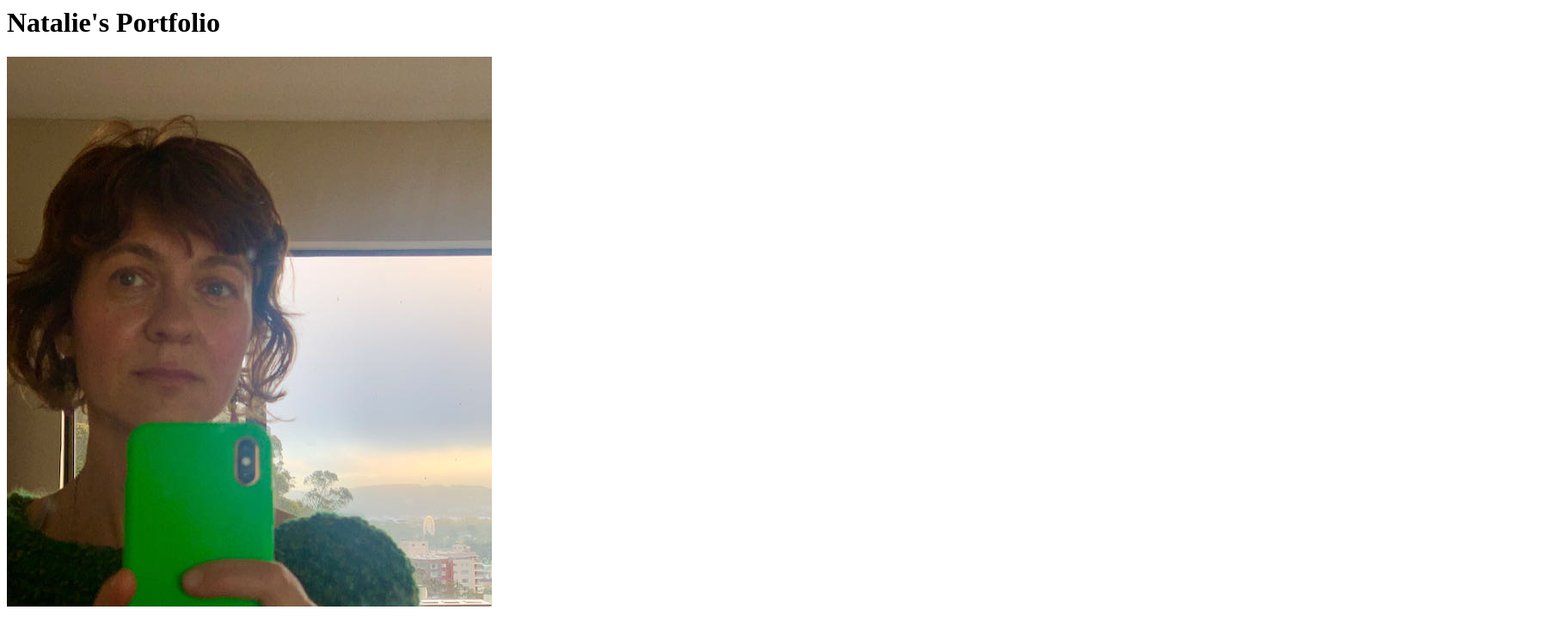
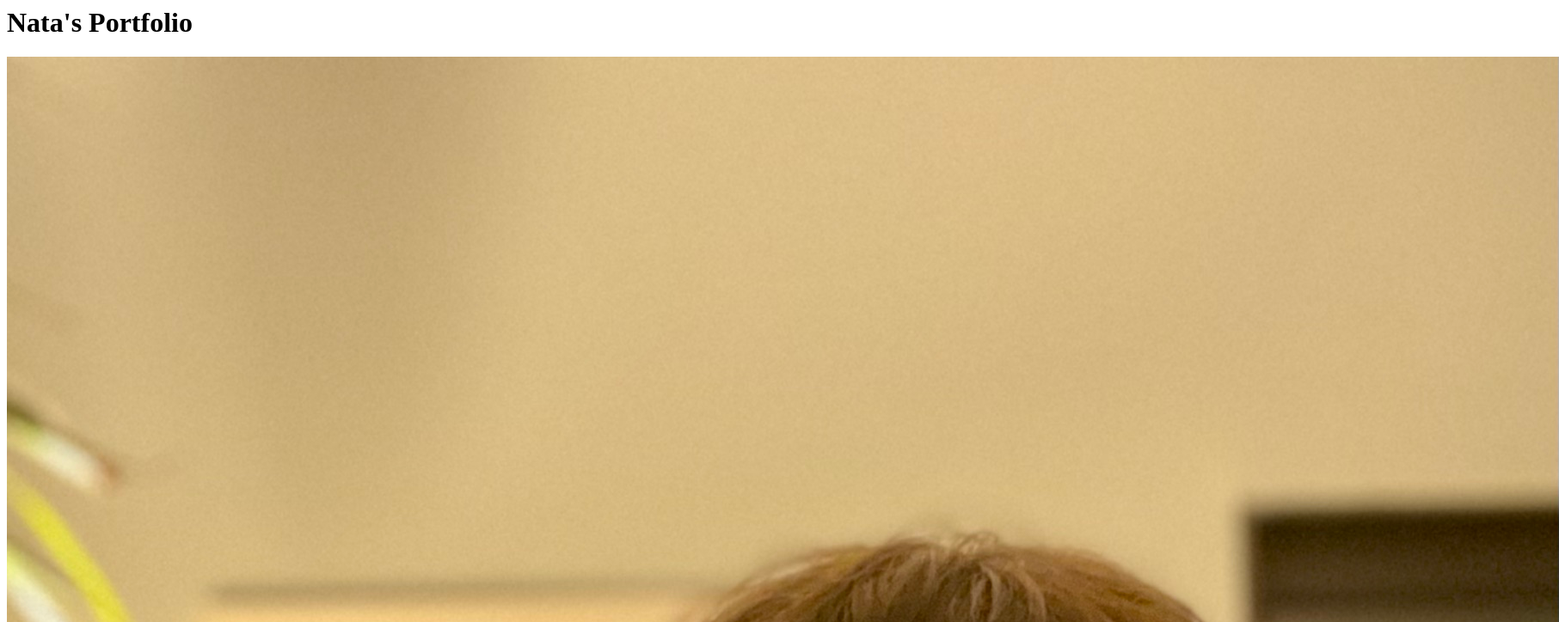
Before and after one commit to natakutygina/natakutygina.github.io, a plain HTML site: page index.html in a window 1280 px wide. Shown: the top 724 px of the page at 86% size, 1813 px wide, since content can reach past the window. Drawn offline with Linux system fonts and the light colour scheme.

Commit message:
Add files via upload

```diff
--- a/index.html
+++ b/index.html
@@ -1,4 +1,4 @@
 <html>
-    <h1>Natalie's Portfolio</h1>
-    <img src="./nk.jpeg" />
-    </html>
+    <h1>Nata's Portfolio</h1>
+    <img src="./photo.jpeg"/>
+</html>
```
Also changed, not shown: photo.jpeg (added).
